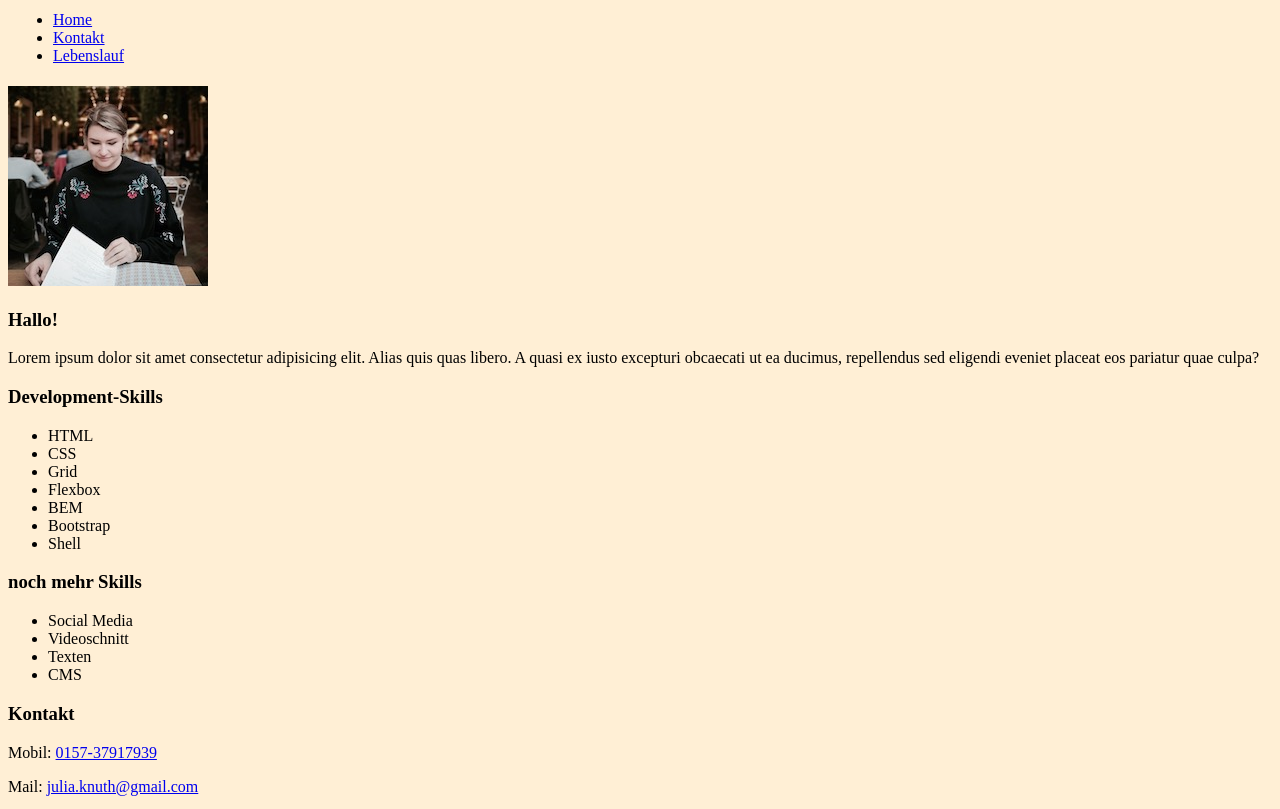
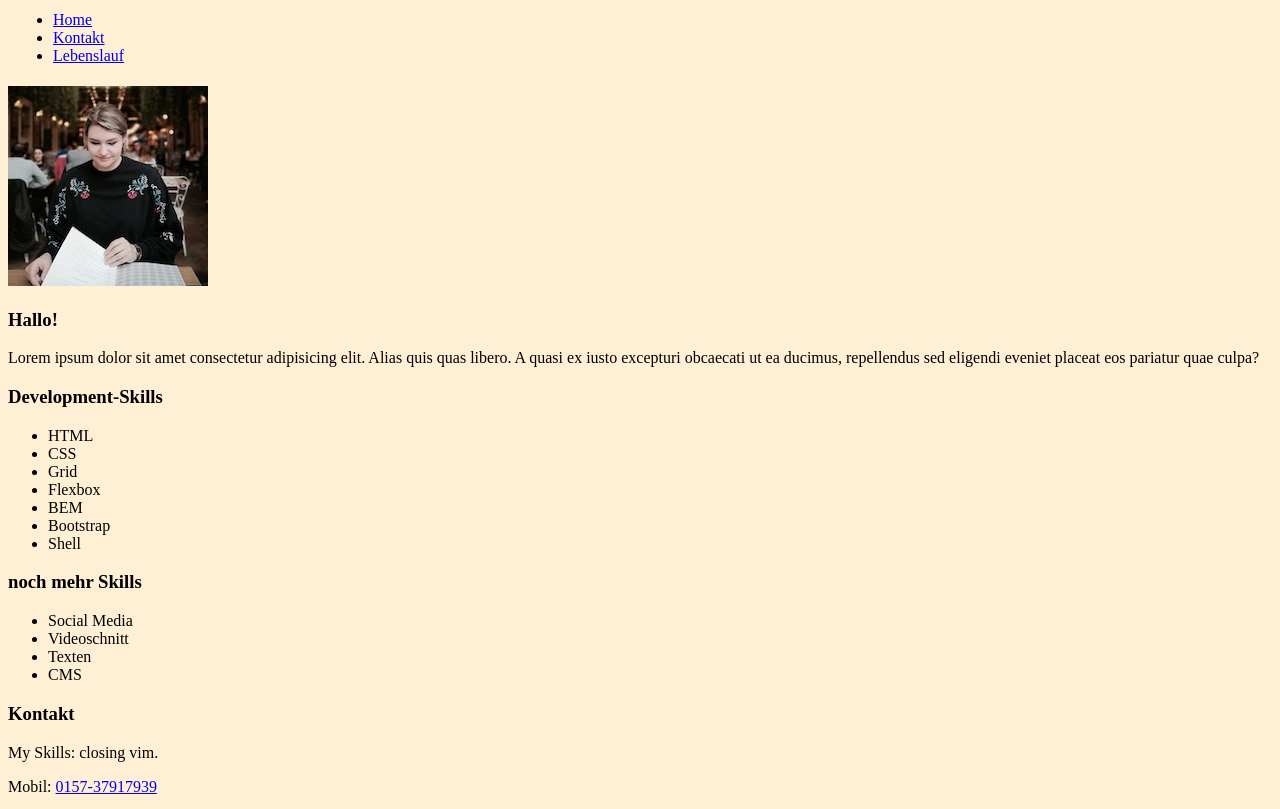
Before and after one commit to juliaknuth/personal-website, a website: page docs/index.html in a window 1280 px wide. Shown: the part 102-911 px from the top of the page. Drawn offline with Linux system fonts and the light colour scheme.

Commit message:
Create skills area

```diff
--- a/docs/index.html
+++ b/docs/index.html
@@ -69,6 +69,7 @@
 <section>
   <h3>Kontakt</h3>
 
+  <section class="skills">My Skills: closing vim.</section>
       <p>
           Mobil: <a href="tel:+4915737917939" class="alert-link">0157-37917939</a>
       </p>
--- /dev/null
+++ b/scss/components/_skills.scss
@@ -0,0 +1,3 @@
+.skills {
+    color: maroon;
+}
--- a/scss/styles.scss
+++ b/scss/styles.scss
@@ -4,7 +4,7 @@
 
 // components:
 @import "components/header";
-
+@import "components/skills";
 // e.g.
 // @import "navigation"
 // @import "teaser";
```
